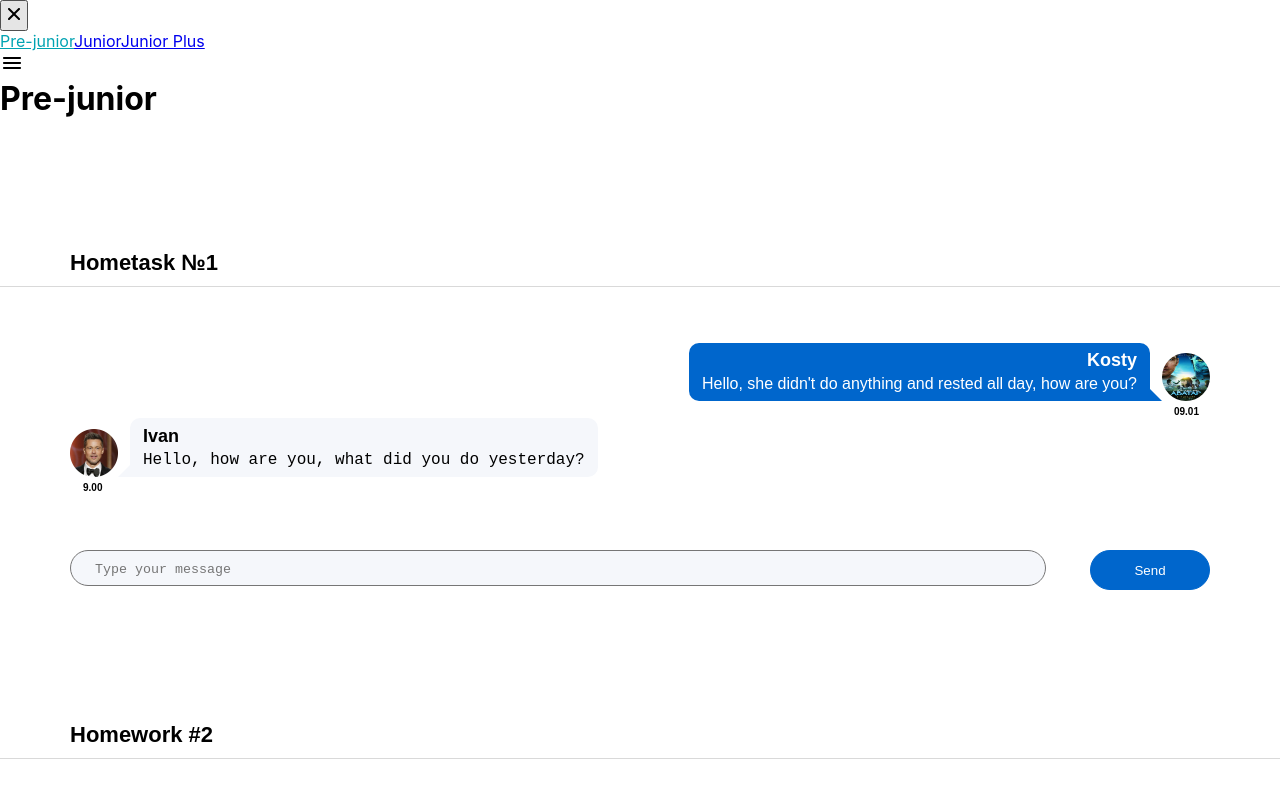
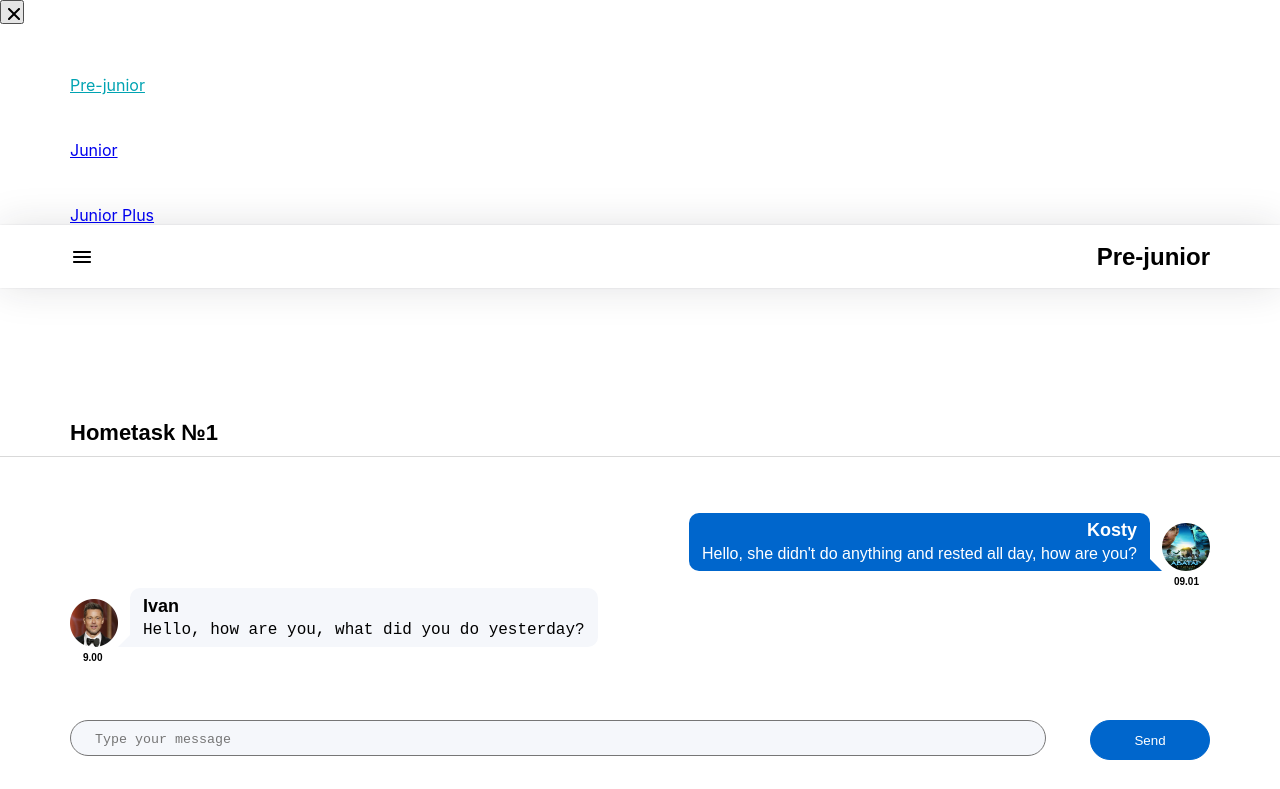
Before and after one commit to Sikstep/hwAuto, a React (Create React App) app: page /#/pre-junior in a window 1280 px wide. Shown: the top 789 px of the page. Built offline with nearby package versions, Linux system fonts and the light colour scheme.

Commit message:
AutoHW - #5 middle

```diff
--- a/src/s2-homeworks/hw05/header/Header.module.css
+++ b/src/s2-homeworks/hw05/header/Header.module.css
@@ -1,8 +1,22 @@
 .burgerMenuIcon {
+
+    transform: rotate(180deg);
 }
 
 .header {
+    display: flex;
+    justify-content: space-between;
+    align-items: center;
+    padding: 17px 70px;
+    background: #FFFFFF;
+    box-shadow: 0px 0px 40px rgba(29, 33, 38, 0.13), 0px 0px 2px rgba(29, 33, 38, 0.1);
 }
 
 .header h1 {
+    font-family: 'Montserrat', sans-serif;
+    font-weight: 600;
+    font-size: 24px;
+    line-height: 29px;
+
+    color: #000000;
 }
--- a/src/s2-homeworks/hw05/sidebar/Sidebar.module.css
+++ b/src/s2-homeworks/hw05/sidebar/Sidebar.module.css
@@ -1,20 +1,27 @@
 .sidebar {
-    text-decoration: none;
-    color: black;
+
 }
 
 .sidebar.open {
+    display: flex;
+    flex-direction: column;
+    background-color: #FFFFFF;
+    box-shadow: 0px 10px 40px rgba(29, 33, 38, 0.13), 0px 1px 2px rgba(29, 33, 38, 0.1);
+    border-radius: 0px;
+    width: 317px;
 }
 
 .background {
 }
 
 .nav {
-    text-decoration: none;
-    color: black;
+    display: flex;
+    flex-direction: column;
+    padding-left: 70px;
 }
 
 .nav a {
+    margin-top: 45px;
 }
 
 .nav a:hover {
@@ -25,6 +32,10 @@
     text-decoration: underline;
 }
 .close {
+    width: 24px;
+    height: 24px;
+    align-self: flex-end;
+
 }
 
 .close img {
```
